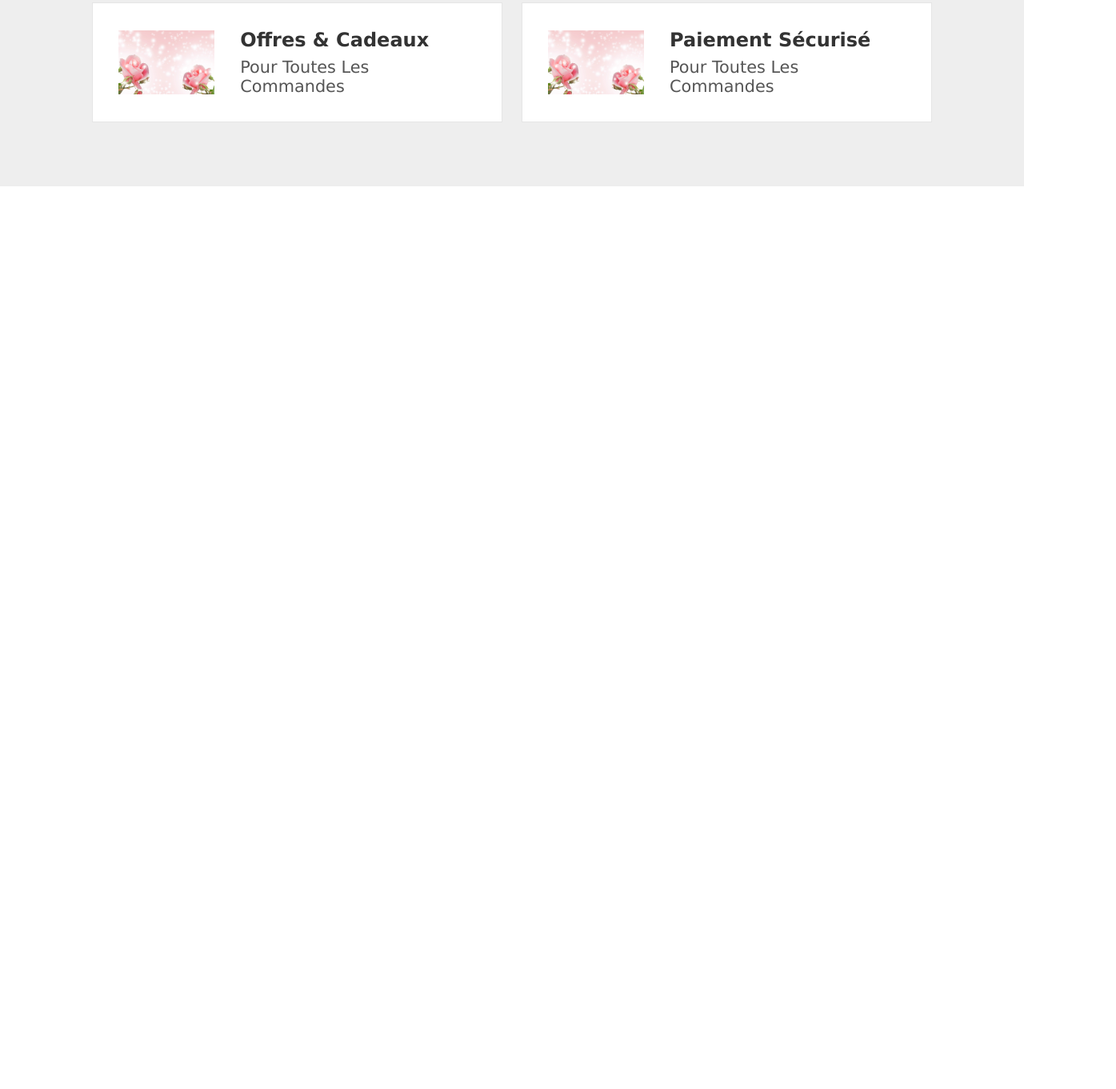
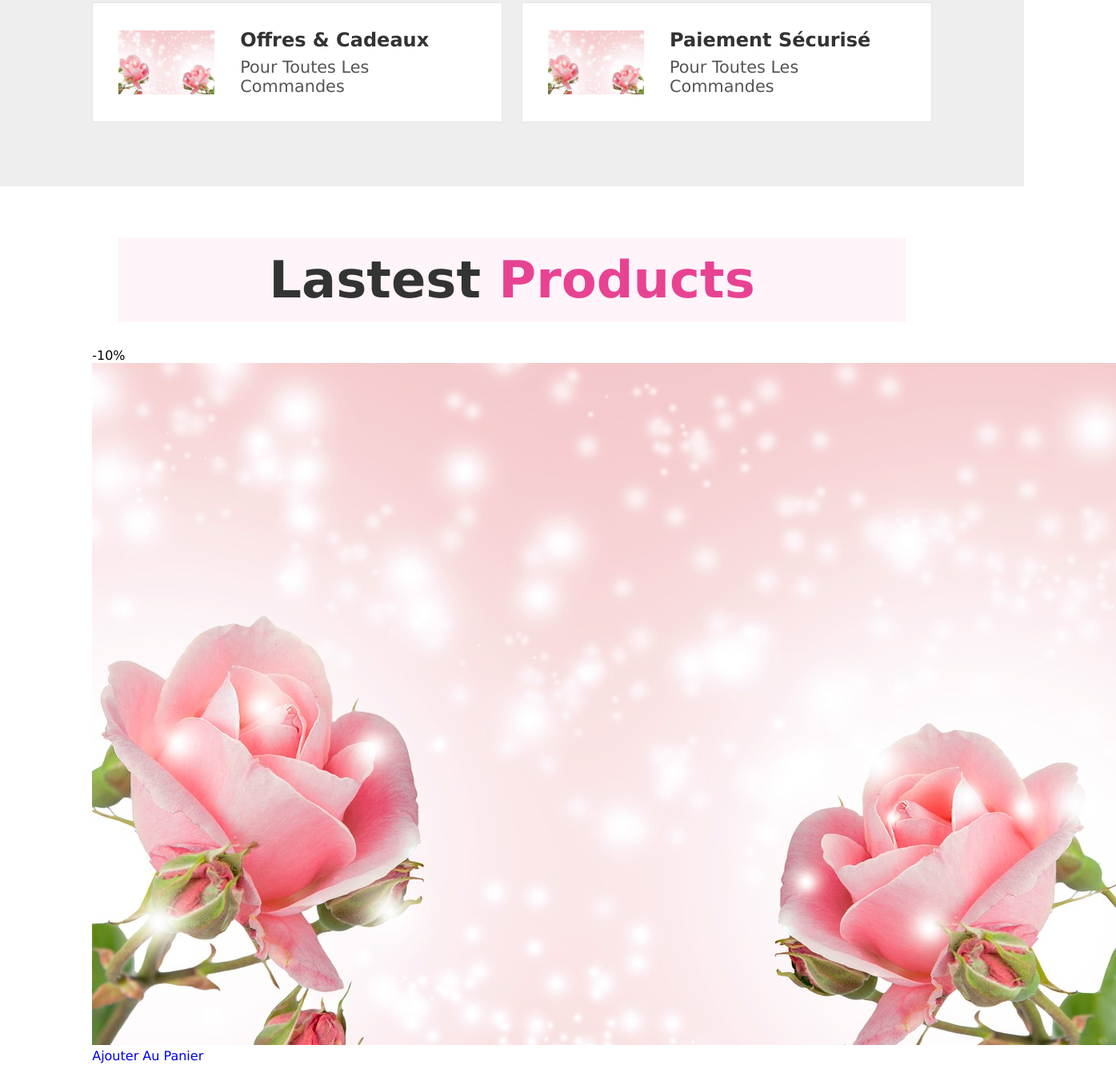
Before and after one commit to kdichon/madinina_flowers, a plain HTML site: page index.html in a window 1280 px wide. Shown: the part 2733-4095 px from the top of the page at 80% size, 1395 px wide, since content can reach past the window. Before the commit the page ends 2966 px from the top, so only its background shows below. Drawn offline with Linux system fonts and the light colour scheme.

Commit message:
first commit

```diff
--- a/index.html
+++ b/index.html
@@ -126,5 +126,23 @@
 
     </section>
     <!-- icons section ends -->
+    <!-- products section starts-->
+    <section class="products" id="products">
+        <h1 class="heading"> lastest <span>products</span> </h1>
+        <div class="box-container">
+            <div class="box">
+                <span class="discount">-10%</span>
+                <div class="image">
+                    <img src="images/flower-background.jpg" alt="">
+                    <div class="icons">
+                        <a href="#" class="fas-fa-heart"></a>
+                        <a href="#" class="cart-btn">ajouter au panier</a>
+                        <a href="#" class="fas-fa-heart"></a>
+                    </div>
+                </div>
+            </div>
+        </div>
+    </section>
+    <!-- products section ends -->
 </body>
 </html>
```
